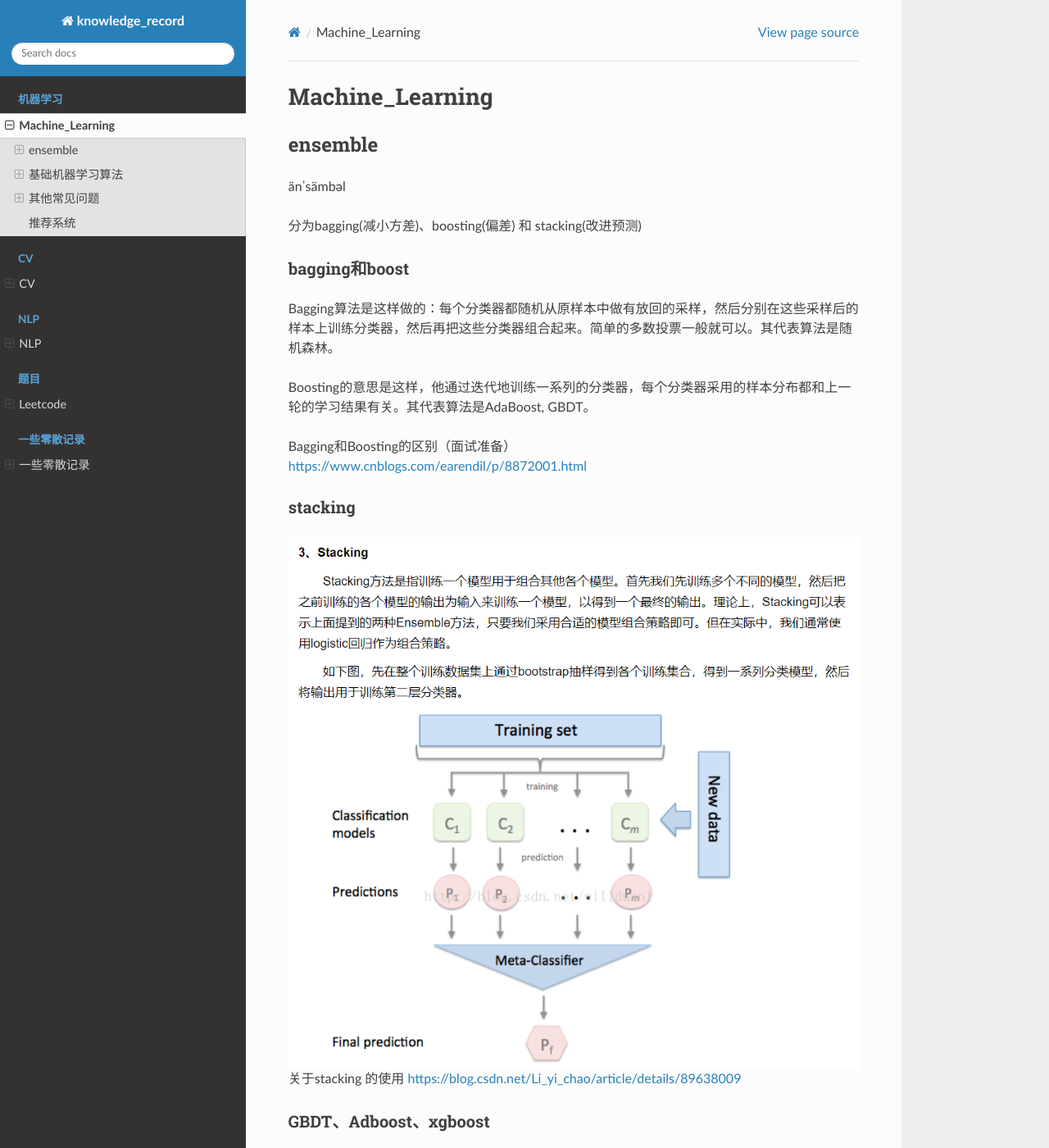
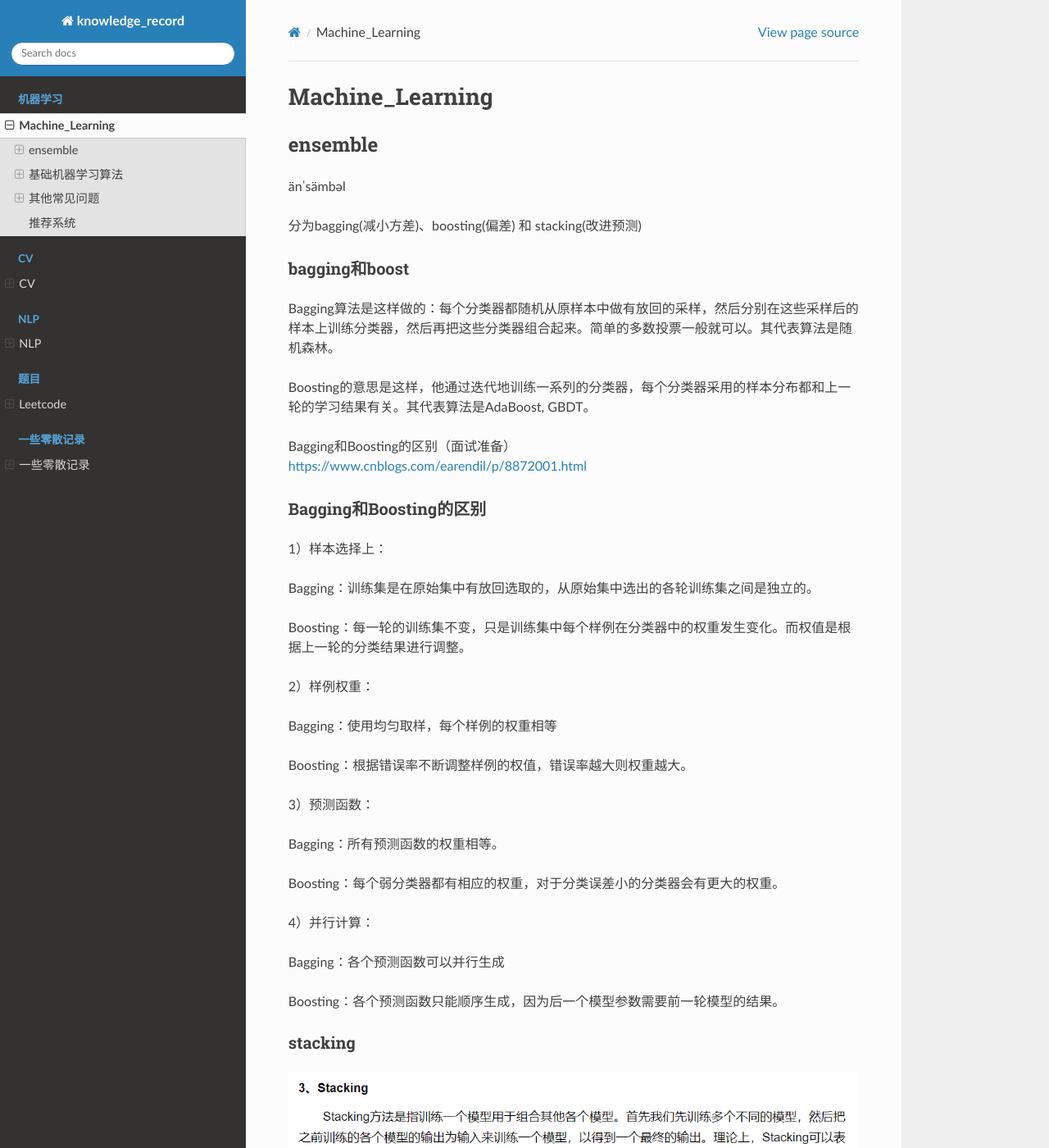
Before and after one commit to luochuankai-JHU/knowledge_record, a Sphinx documentation site: the page built from docs/machine_learning/machine_learning.rst, in a window 1280 px wide and 1400 px high. Shown: the whole window at 82% size. Built offline with Sphinx 7.4.7 and the Read the Docs theme 2.0.0, drawn with Linux system fonts in a browser that asks for light colours.

Commit message:
baggingboosting

```diff
--- a/docs/machine_learning/machine_learning.rst
+++ b/docs/machine_learning/machine_learning.rst
@@ -22,6 +22,34 @@ bagging和boost
 
 | Bagging和Boosting的区别（面试准备）
 | https://www.cnblogs.com/earendil/p/8872001.html
+
+Bagging和Boosting的区别
+------------------------------
+
+1）样本选择上：
+
+Bagging：训练集是在原始集中有放回选取的，从原始集中选出的各轮训练集之间是独立的。
+
+Boosting：每一轮的训练集不变，只是训练集中每个样例在分类器中的权重发生变化。而权值是根据上一轮的分类结果进行调整。
+
+2）样例权重：
+
+Bagging：使用均匀取样，每个样例的权重相等
+
+Boosting：根据错误率不断调整样例的权值，错误率越大则权重越大。
+
+3）预测函数：
+
+Bagging：所有预测函数的权重相等。
+
+Boosting：每个弱分类器都有相应的权重，对于分类误差小的分类器会有更大的权重。
+
+4）并行计算：
+
+Bagging：各个预测函数可以并行生成
+
+Boosting：各个预测函数只能顺序生成，因为后一个模型参数需要前一轮模型的结果。
+
 
 stacking
 --------------------
--- a/docs/python/python.rst
+++ b/docs/python/python.rst
@@ -345,7 +345,7 @@ topK 问题
 
 （2）局部排序。冒泡。冒k个泡，就得到TopK
 
-（3）堆/动态规划。 堆的方法要再看看。  适合处理海量数据
+（3）堆/动态规划。 堆的方法要再看看。  适合处理海量数据  堆 时间复杂度 O(NlogK) 、空间复杂度 O(K)
 
 （4）快速排序改编。 !! **重要**
 
```
Also changed, not shown: docs/License.rst (+2 -11 lines).
